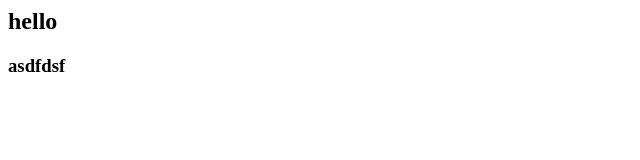
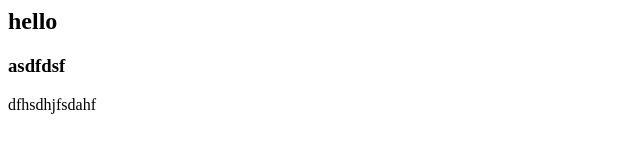
Before and after one commit to MrKobilinskii/testAngular, a plain HTML site: page index.html in a window 1280 px wide. Shown: the whole page, without its empty margins (0-640 px from the left). Drawn offline with Linux system fonts and the light colour scheme.

Commit message:
Update index.html

```diff
--- a/index.html
+++ b/index.html
@@ -1,2 +1,4 @@
 <h2>hello</h2>
 <h3>asdfdsf</h3>
+
+<p>dfhsdhjfsdahf</p>
```
